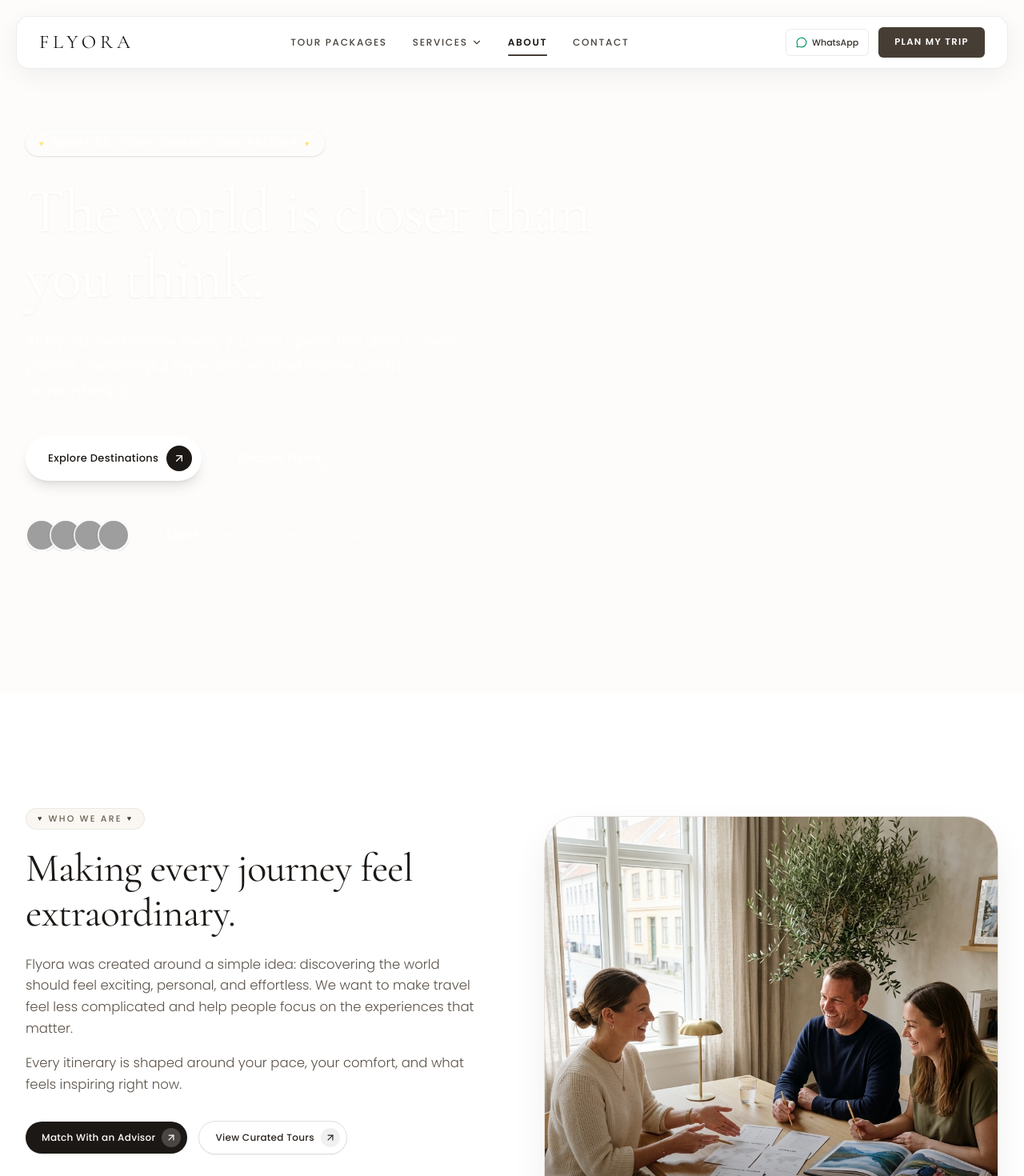
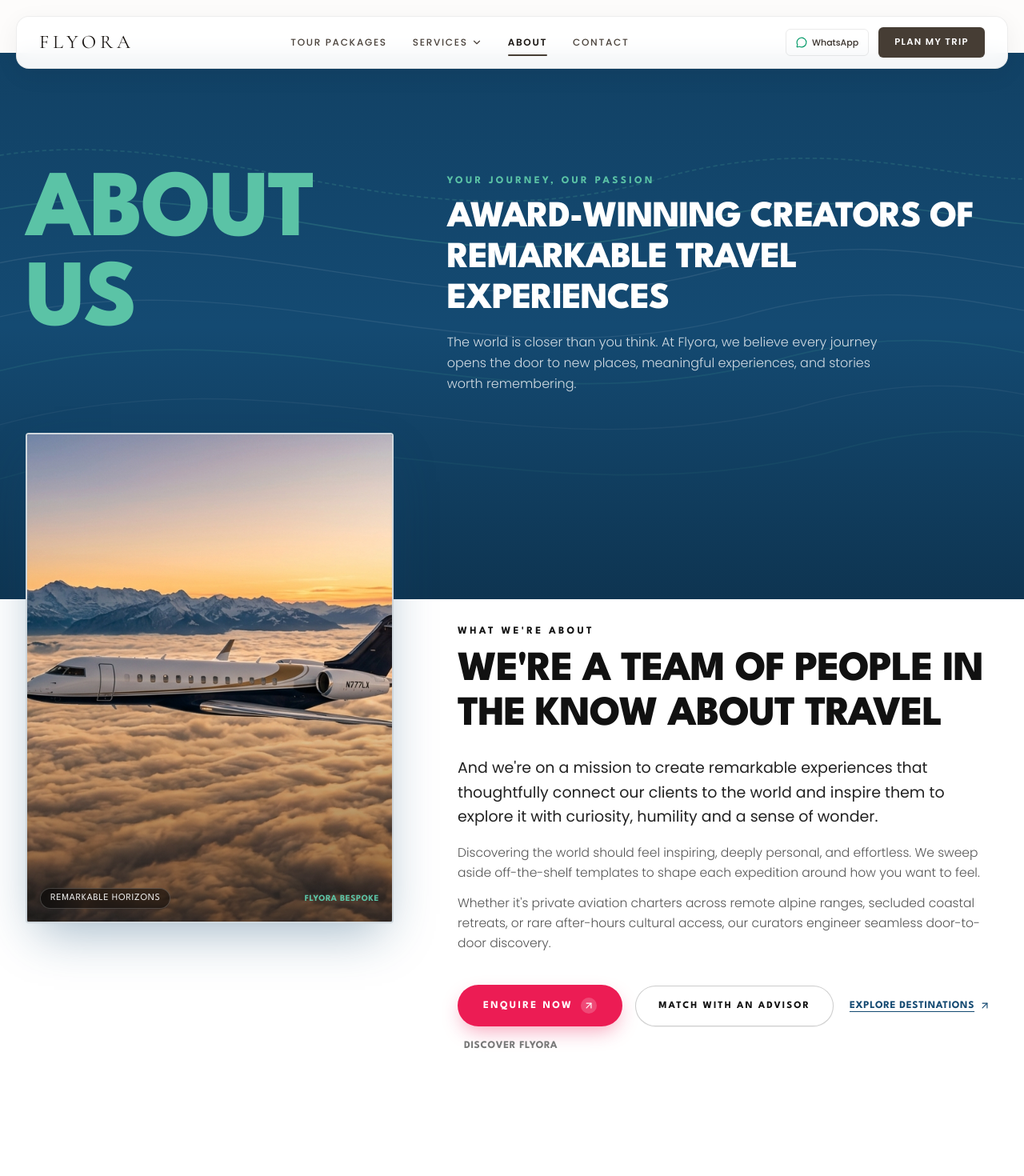
Before and after one commit to ckwebdevelopmentteam/flyora, a Next.js app in the folder apps/web/: page /about in a window 1280 px wide. Shown: the top 1470 px of the page at 80% size. Built offline with nearby package versions, Linux system fonts and the light colour scheme; grey boxes are pictures that could not be loaded.

Commit message:
feat(web): add about page

```diff
--- a/apps/web/src/app/about/components/AboutCTA.tsx
+++ b/apps/web/src/app/about/components/AboutCTA.tsx
@@ -167,16 +167,27 @@ export const AboutCTA: React.FC<AboutCTAProps> = ({ data, onOpenEnquiry }) => {
           ))}
         </div>
 
-        {/* Closing Action Link */}
-        <div className="mt-14 text-center">
+        {/* Closing Action Links (Signature Black Tomato Hot Pink & Secondary Link) */}
+        <div className="mt-14 flex flex-wrap items-center justify-center gap-4 text-center">
+          <button
+            type="button"
+            onClick={() =>
+              onOpenEnquiry && onOpenEnquiry("Custom Travel Inquiry")
+            }
+            className="group inline-flex items-center gap-2.5 px-8 py-3.5 rounded-full bg-[#EC1C54] hover:bg-[#d6174a] text-white text-xs font-spartan font-bold uppercase tracking-[0.18em] shadow-[0_10px_25px_-5px_rgba(236,28,84,0.4)] transition-all cursor-pointer transform hover:-translate-y-0.5"
+          >
+            <span>ENQUIRE NOW</span>
+            <span className="w-5 h-5 rounded-full bg-white/20 flex items-center justify-center transition-transform group-hover:scale-110">
+              <ArrowUpRight className="w-3.5 h-3.5 text-white" />
+            </span>
+          </button>
+
           <Link
             href={data.closingCta.href}
-            className="group inline-flex items-center gap-2.5 pl-6 pr-2.5 py-2.5 rounded-full bg-[#1C1815] hover:bg-[#352E27] text-white text-xs font-sans font-medium tracking-wide shadow-md transition cursor-pointer"
+            className="group inline-flex items-center gap-2 px-7 py-3.5 rounded-full bg-white hover:bg-stone-50 border border-black/15 text-[#1C1815] text-xs font-spartan font-bold uppercase tracking-[0.16em] shadow-xs transition cursor-pointer"
           >
             <span>{data.closingCta.label}</span>
-            <span className="w-6 h-6 rounded-full bg-white/20 flex items-center justify-center transition-transform group-hover:scale-105">
-              <ArrowUpRight className="w-3.5 h-3.5 text-white" />
-            </span>
+            <ArrowUpRight className="w-3.5 h-3.5 transition-transform group-hover:translate-x-0.5 group-hover:-translate-y-0.5" />
           </Link>
         </div>
       </div>
--- a/apps/web/src/app/about/components/AboutHero.tsx
+++ b/apps/web/src/app/about/components/AboutHero.tsx
@@ -8,9 +8,13 @@ import type { AboutPageData } from "../aboutData";
 
 interface AboutHeroProps {
   data: AboutPageData["hero"];
+  onOpenEnquiry?: (serviceId?: string) => void;
 }
 
-export const AboutHero: React.FC<AboutHeroProps> = ({ data }) => {
+export const AboutHero: React.FC<AboutHeroProps> = ({
+  data,
+  onOpenEnquiry,
+}) => {
   const handleScrollToStory = (e: React.MouseEvent<HTMLAnchorElement>) => {
     e.preventDefault();
     const el = document.getElementById("our-story");
@@ -20,103 +24,222 @@ export const AboutHero: React.FC<AboutHeroProps> = ({ data }) => {
   };
 
   return (
-    <section className="relative w-full overflow-hidden">
-      {/* Big Full-Width Hero Container with Smooth Bottom Curvature */}
-      <div className="relative w-full min-h-[640px] sm:min-h-[720px] lg:min-h-[800px] flex items-center pb-24 sm:pb-32 pt-8 sm:pt-12">
-        {/* Full-Width Background Travel Image (Airplane above golden clouds, no people) */}
-        <div className="absolute inset-0 -z-20">
-          <Image
-            src={data.image.src}
-            alt={data.image.alt}
-            fill
-            priority
-            sizes="100vw"
-            className="object-cover object-[center_35%] select-none scale-100"
+    <section className="relative w-full bg-white overflow-hidden">
+      {/* =========================================================================
+          SECTION 1: THE SIGNATURE BLACK TOMATO DEEP SLATE-BLUE HEADER BANNER
+          ========================================================================= */}
+      <div className="relative w-full bg-[#144A72] text-white pt-20 sm:pt-28 lg:pt-36 pb-36 sm:pb-48 lg:pb-64 overflow-hidden">
+        {/* Subtle Topographical Elevation Contour Lines SVG Background */}
+        <div
+          className="absolute inset-0 pointer-events-none select-none opacity-25"
+          aria-hidden="true"
+        >
+          <svg
+            className="w-full h-full object-cover"
+            viewBox="0 0 1440 600"
+            fill="none"
+            preserveAspectRatio="none"
+            xmlns="http://www.w3.org/2000/svg"
+          >
+            <path
+              d="M-50 120C280 60 550 220 920 140C1220 70 1420 180 1550 120"
+              stroke="#5BC3A6"
+              strokeWidth="1.5"
+              strokeDasharray="6 4"
             />
+            <path
+              d="M-50 180C300 110 580 270 960 190C1260 120 1450 230 1550 170"
+              stroke="#5BC3A6"
+              strokeWidth="1.5"
+            />
+            <path
+              d="M-50 240C320 160 610 320 1000 240C1300 170 1480 280 1550 220"
+              stroke="white"
+              strokeWidth="1.2"
+              strokeOpacity="0.4"
+            />
+            <path
+              d="M-50 300C340 210 640 370 1040 290C1340 220 1510 330 1550 270"
+              stroke="white"
+              strokeWidth="1.2"
+              strokeOpacity="0.3"
+            />
+            <path
+              d="M-50 360C360 260 670 420 1080 340C1380 270 1530 380 1550 320"
+              stroke="#5BC3A6"
+              strokeWidth="1.5"
+              strokeOpacity="0.5"
+            />
+            <path
+              d="M-50 420C380 310 700 470 1120 390C1420 320 1550 430 1550 370"
+              stroke="white"
+              strokeWidth="1.2"
+              strokeOpacity="0.25"
+            />
+            <path
+              d="M-50 480C400 360 730 520 1160 440C1460 370 1570 480 1550 420"
+              stroke="#5BC3A6"
+              strokeWidth="1.5"
+              strokeOpacity="0.4"
+            />
+          </svg>
         </div>
 
-        {/* Sophisticated Editorial Vignette & Gradient Overlays */}
-        {/* Left directional tint for high typography contrast */}
+        {/* Ambient Radial Gradient Overlay */}
         <div
-          className="absolute inset-0 bg-gradient-to-r from-[#171412]/90 via-[#171412]/60 to-[#171412]/20 -z-10"
-          aria-hidden="true"
-        />
-        {/* Top subtle fade to harmonize with navbar */}
-        <div
-          className="absolute inset-x-0 top-0 h-32 bg-gradient-to-b from-black/50 to-transparent -z-10"
-          aria-hidden="true"
-        />
-        {/* Bottom soft cloud fade transitioning into the pure white canvas */}
-        <div
-          className="absolute inset-x-0 bottom-0 h-40 sm:h-52 bg-gradient-to-t from-[#FDFCFB] via-[#FDFCFB]/90 to-transparent -z-10"
+          className="absolute inset-0 bg-gradient-to-b from-[#0F3958]/50 via-transparent to-[#0A263B]/60 pointer-events-none"
           aria-hidden="true"
         />
 
-        {/* Container with Standard Max-Width & Padding */}
+        {/* Header Grid Content matching Screenshot */}
         <div className="container-standard relative z-10 w-full">
-          <div className="max-w-2xl lg:max-w-3xl">
-            {/* Minimal Pill Eyebrow with Hearts matching the reference: ♥ ABOUT US · YOUR JOURNEY, OUR PASSION ♥ */}
-            <div className="inline-flex items-center gap-2 px-4 py-1.5 rounded-full bg-white/15 backdrop-blur-md border border-white/25 text-white/95 text-[11px] sm:text-[11.5px] font-sans font-medium uppercase tracking-[0.18em] shadow-sm mb-6 sm:mb-7">
-              <span className="text-[10px] text-amber-200">♥</span>
-              <span>{data.eyebrow}</span>
-              <span className="text-[10px] text-amber-200">♥</span>
+          <div className="grid grid-cols-1 lg:grid-cols-12 gap-8 lg:gap-12 items-start">
+            {/* Top Left: Gigantic Mint-Green Display Typography */}
+            <div className="lg:col-span-6 xl:col-span-5">
+              <span className="block font-spartan font-extrabold text-[58px] sm:text-[84px] lg:text-[104px] xl:text-[118px] text-[#5BC3A6] leading-[0.95] tracking-tight uppercase select-none">
+                ABOUT US
+              </span>
             </div>
 
-            {/* Breathtaking Editorial Heading */}
-            <h1 className="font-serif text-[42px] sm:text-[58px] lg:text-[70px] xl:text-[78px] font-normal tracking-[-0.015em] text-white leading-[1.06] drop-shadow-xs">
-              {data.heading}
+            {/* Top Right: Tagline Eyebrow + Bold White Condensed Heading */}
+            <div className="lg:col-span-6 xl:col-span-7 lg:pt-2">
+              <div className="text-[#5BC3A6] text-xs sm:text-[13px] font-spartan font-bold tracking-[0.25em] uppercase mb-3">
+                YOUR JOURNEY, OUR PASSION
+              </div>
+
+              {/* Exact Headline from Screenshot */}
+              <h2 className="font-spartan font-extrabold text-2xl sm:text-3xl lg:text-[42px] xl:text-[46px] text-white tracking-tight leading-[1.1] uppercase">
+                AWARD-WINNING CREATORS OF REMARKABLE TRAVEL EXPERIENCES
+              </h2>
+
+              {/* Accessible H1 & Core Value for Search / Tests */}
+              <h1 className="text-white/80 text-sm sm:text-base font-light leading-relaxed mt-4 max-w-xl">
+                {data.heading} {data.description}
               </h1>
+            </div>
+          </div>
+        </div>
+      </div>
 
-            {/* Supporting Description */}
-            <p className="mt-5 sm:mt-6 text-[16px] sm:text-[18px] lg:text-[19px] text-white/90 font-light leading-relaxed max-w-xl">
-              {data.description}
+      {/* =========================================================================
+          SECTION 2: THE SIGNATURE OVERLAPPING PHOTO & "WHAT WE'RE ABOUT" SECTION
+          ========================================================================= */}
+      <div className="relative w-full bg-white pt-0 pb-16 sm:pb-24 lg:pb-28">
+        <div className="container-standard relative z-20">
+          <div className="grid grid-cols-1 lg:grid-cols-12 gap-10 lg:gap-14 xl:gap-20 items-start">
+            {/* Left Column: Overlapping Vertical Mountain Card breaking through the Blue Canvas */}
+            <div className="lg:col-span-6 xl:col-span-5 -mt-28 sm:-mt-36 lg:-mt-52">
+              <div className="relative w-full max-w-[480px] mx-auto lg:mx-0 aspect-[3/4] rounded-sm overflow-hidden shadow-[0_25px_60px_-15px_rgba(20,74,114,0.4)] border-2 border-white/80 bg-[#0E3553] group">
+                <Image
+                  src={data.image.src || "/about/mountain-hero.jpg"}
+                  alt={
+                    data.image.alt ||
+                    "Award-winning creators of remarkable travel experiences"
+                  }
+                  fill
+                  priority
+                  sizes="(max-width: 1024px) 100vw, 45vw"
+                  className="object-cover object-center transition-transform duration-700 ease-out group-hover:scale-105"
+                />
+
+                {/* Subtle dark gradient overlay at bottom of photo */}
+                <div
+                  className="absolute inset-0 bg-gradient-to-t from-black/50 via-transparent to-transparent pointer-events-none"
+                  aria-hidden="true"
+                />
+
+                {/* Caption badge */}
+                <div className="absolute bottom-4 left-4 right-4 flex items-center justify-between text-white/90 text-xs font-spartan tracking-wider uppercase">
+                  <span className="bg-black/50 backdrop-blur-md px-3 py-1 rounded-full border border-white/20">
+                    Remarkable Horizons
+                  </span>
+                  <span className="text-[11px] text-[#5BC3A6] font-bold">
+                    Flyora Bespoke
+                  </span>
+                </div>
+              </div>
+            </div>
+
+            {/* Right Column: "WHAT WE'RE ABOUT" Exact Copy from Screenshot */}
+            <div className="lg:col-span-6 xl:col-span-7 pt-4 sm:pt-6 lg:pt-8">
+              {/* Eyebrow */}
+              <div className="text-xs sm:text-[13px] font-spartan font-bold tracking-[0.25em] text-[#111111] uppercase mb-3">
+                WHAT WE&apos;RE ABOUT
+              </div>
+
+              {/* Exact Bold Condensed Heading from Screenshot */}
+              <h2 className="font-spartan font-extrabold text-3xl sm:text-4xl lg:text-[46px] xl:text-[52px] text-[#111111] leading-[1.06] tracking-tight uppercase">
+                WE&apos;RE A TEAM OF PEOPLE IN THE KNOW ABOUT TRAVEL
+              </h2>
+
+              {/* Exact Mission Statement from Screenshot */}
+              <p className="mt-6 text-base sm:text-lg lg:text-[19px] text-[#222222] font-normal leading-relaxed">
+                And we&apos;re on a mission to create remarkable experiences
+                that thoughtfully connect our clients to the world and inspire
+                them to explore it with curiosity, humility and a sense of
+                wonder.
               </p>
 
-            {/* Dual Pill CTA Buttons matching Reference (Solid with Circle Arrow Badge + Frosted Outline) */}
+              {/* Supporting narrative */}
+              <div className="mt-4 space-y-3 text-[14.5px] sm:text-[15.5px] text-[#555555] font-light leading-relaxed">
+                <p>
+                  Discovering the world should feel inspiring, deeply personal,
+                  and effortless. We sweep aside off-the-shelf templates to
+                  shape each expedition around how you want to feel.
+                </p>
+                <p>
+                  Whether it&apos;s private aviation charters across remote
+                  alpine ranges, secluded coastal retreats, or rare after-hours
+                  cultural access, our curators engineer seamless door-to-door
+                  discovery.
+                </p>
+              </div>
+
+              {/* Dual Action Buttons featuring Black Tomato Signature Hot Pink Button */}
               <div className="mt-8 sm:mt-10 flex flex-wrap items-center gap-3.5 sm:gap-4">
+                {/* Hot Pink "ENQUIRE NOW" Button */}
+                <button
+                  type="button"
+                  onClick={() =>
+                    onOpenEnquiry
+                      ? onOpenEnquiry("Custom Travel Inquiry")
+                      : undefined
+                  }
+                  className="group inline-flex items-center gap-2.5 px-7 sm:px-8 py-3.5 sm:py-4 rounded-full bg-[#EC1C54] hover:bg-[#d6174a] active:bg-[#b8123e] text-white text-xs sm:text-[13px] font-spartan font-bold uppercase tracking-[0.18em] shadow-[0_10px_25px_-5px_rgba(236,28,84,0.4)] hover:shadow-[0_14px_30px_-5px_rgba(236,28,84,0.55)] transition-all duration-200 cursor-pointer transform hover:-translate-y-0.5"
+                >
+                  <span>ENQUIRE NOW</span>
+                  <span className="w-5 h-5 rounded-full bg-white/20 flex items-center justify-center transition-transform group-hover:scale-110">
+                    <ArrowUpRight className="w-3.5 h-3.5 text-white" />
+                  </span>
+                </button>
+
+                {/* Match with Advisor Button */}
+                <button
+                  type="button"
+                  onClick={() =>
+                    onOpenEnquiry ? onOpenEnquiry("Travel Advisor") : undefined
+                  }
+                  className="inline-flex items-center justify-center px-6 sm:px-7 py-3.5 sm:py-4 rounded-full bg-white hover:bg-stone-50 active:bg-stone-100 border border-black/20 text-[#111111] text-xs sm:text-[12.5px] font-spartan font-bold uppercase tracking-[0.16em] transition-all duration-200 cursor-pointer shadow-2xs"
+                >
+                  <span>Match With an Advisor</span>
+                </button>
+
+                {/* Text Links for Navigation */}
                 <Link
                   href={data.primaryCta.href}
-                className="group inline-flex items-center gap-2.5 pl-6 sm:pl-7 pr-2.5 sm:pr-3 py-2.5 sm:py-3 rounded-full bg-white hover:bg-stone-100 active:bg-stone-200 text-[#1C1815] text-[12px] sm:text-[13px] font-sans font-medium tracking-wide shadow-lg transition-all duration-200 cursor-pointer"
+                  className="inline-flex items-center gap-1.5 text-xs sm:text-[13px] font-spartan font-bold text-[#144A72] hover:text-[#EC1C54] uppercase tracking-wider underline underline-offset-4 ml-1 transition-colors"
                 >
                   <span>{data.primaryCta.label}</span>
-                <span className="w-7 h-7 sm:w-8 sm:h-8 rounded-full bg-[#1C1815] text-white flex items-center justify-center transition-transform group-hover:scale-105">
-                  <ArrowUpRight className="w-4 h-4 transition-transform group-hover:translate-x-0.5 group-hover:-translate-y-0.5" />
-                </span>
+                  <ArrowUpRight className="w-3.5 h-3.5" />
                 </Link>
 
                 <a
                   href={data.secondaryCta.href}
                   onClick={handleScrollToStory}
-                className="inline-flex items-center justify-center px-6 sm:px-7 py-3 sm:py-3.5 rounded-full bg-white/10 hover:bg-white/20 active:bg-white/25 border border-white/35 backdrop-blur-md text-white text-[12px] sm:text-[13px] font-sans font-medium tracking-wide transition-all duration-200 cursor-pointer"
+                  className="inline-flex items-center text-xs sm:text-[13px] font-spartan font-bold text-[#777777] hover:text-[#111111] uppercase tracking-wider ml-2 transition-colors"
                 >
-                <span>{data.secondaryCta.label}</span>
+                  {data.secondaryCta.label}
                 </a>
-            </div>
-
-            {/* Social Proof Strip with 4 Avatars */}
-            <div className="mt-10 sm:mt-12 flex items-center gap-3 sm:gap-4">
-              <div className="flex -space-x-2.5 overflow-hidden">
-                {data.socialProof.avatars.map((avatar, idx) => (
-                  <div
-                    key={idx}
-                    className="relative w-9 h-9 sm:w-10 sm:h-10 rounded-full border-2 border-white/80 overflow-hidden shadow-sm"
-                  >
-                    <Image
-                      src={avatar}
-                      alt={`Traveler ${idx + 1}`}
-                      fill
-                      sizes="40px"
-                      className="object-cover"
-                    />
-                  </div>
-                ))}
-              </div>
-              <div className="text-xs sm:text-[13px] text-white/85 font-light leading-snug">
-                Join{" "}
-                <span className="font-semibold text-white">
-                  {data.socialProof.count}
-                </span>{" "}
-                {data.socialProof.label}
               </div>
             </div>
           </div>
--- a/apps/web/src/app/about/page.tsx
+++ b/apps/web/src/app/about/page.tsx
@@ -36,8 +36,12 @@ export default function AboutPage() {
 
       {/* Main Editorial Flow matching reference UI/UX rhythm */}
       <main className="flex-1">
-        {/* Section 1: Hero with Big Full-Width Airplane Sky Visual & About Us Pill */}
-        <AboutHero data={ABOUT_DATA.hero} />
+        {/* Section 1: Signature Black Tomato Hero with Slate-Blue Header & Overlapping Mountain Card */}
+        <AboutHero
+          data={ABOUT_DATA.hero}
+          storyData={ABOUT_DATA.story}
+          onOpenEnquiry={handleOpenEnquiry}
+        />
 
         {/* Section 2: "WHO WE ARE" with Stats & Rounded Consultation Photo */}
         <AboutStory data={ABOUT_DATA.story} onOpenEnquiry={handleOpenEnquiry} />
```
Also changed, not shown: apps/web/src/app/about/components/AboutTestimonials.tsx (+49 -0 lines), apps/web/public/about/mountain-hero.jpg (added). Lines whose indentation alone changed are shown as unchanged.
